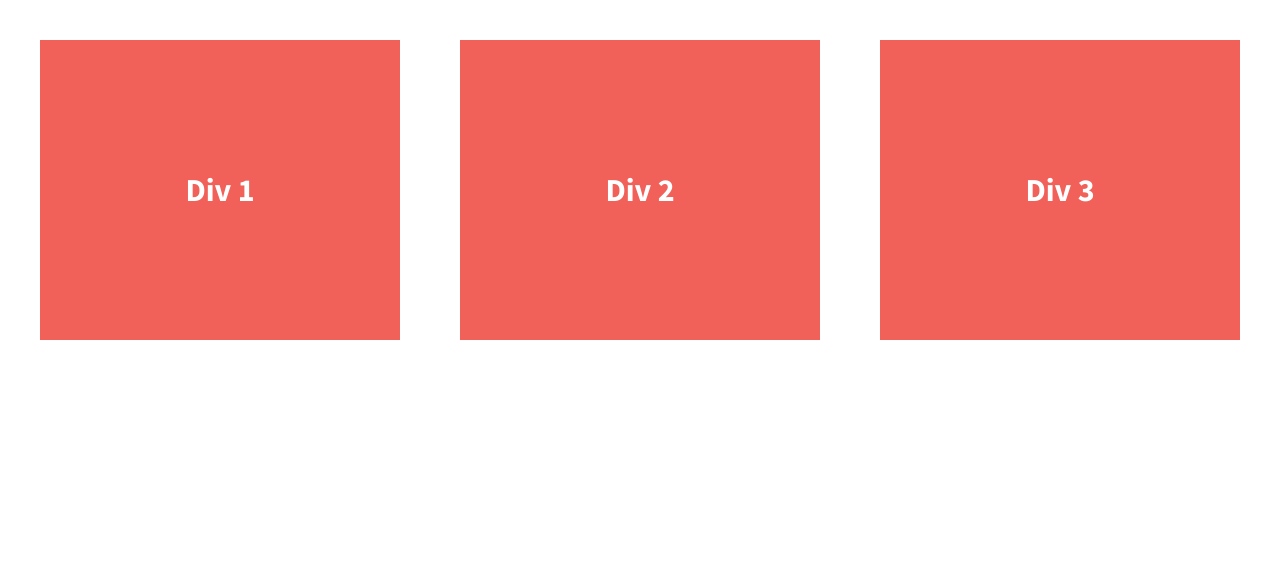
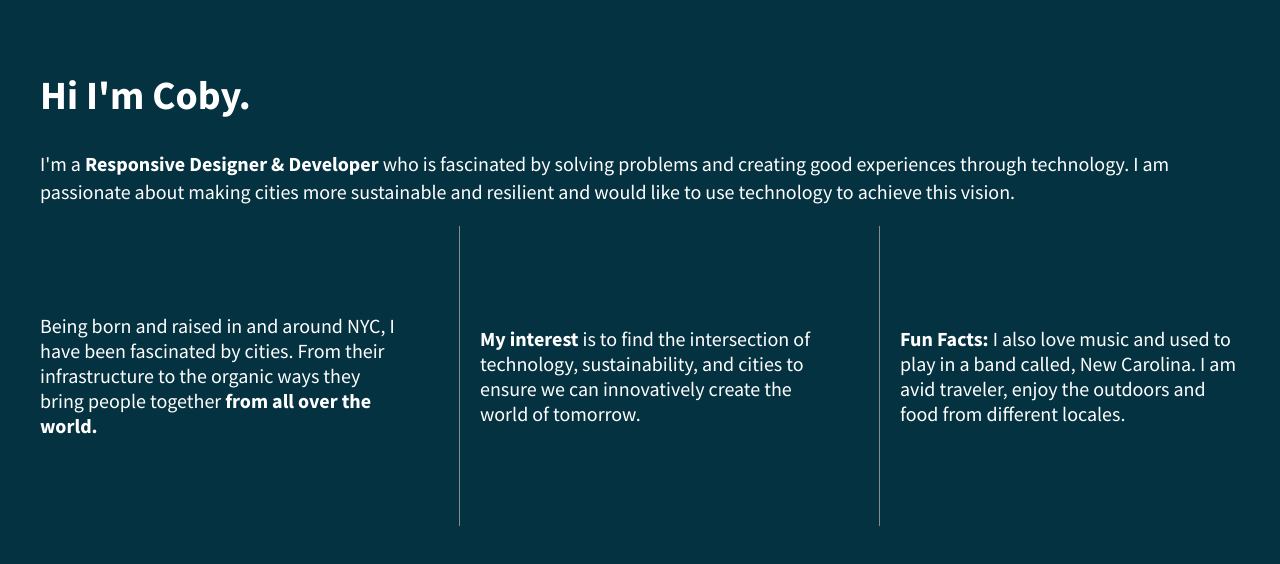
Before and after one commit to CobyKalter/divs-flexbox-starter, a plain HTML site: page index.html in a window 1280 px wide. Drawn offline with nearby package versions, Linux system fonts and the light colour scheme.

Commit message:
Added widget modules

```diff
--- a/css/main.css
+++ b/css/main.css
@@ -97,7 +97,7 @@ textarea {
 
 
 html {
-  background-color: #fff;
+  background-color: rgb(5, 50, 65);
   height: 100%;
 }
 
@@ -108,25 +108,45 @@ body {
   height: 100%;
 }
 
+header {
+    color: #fff;
+}
+
 .wrapper {
   /*add display:flex and set justify-content to space-between*/
   display: flex;
-  font-weight: 700;
+  font-weight: 400;
   justify-content: space-between;
 }
 
 .div-1, .div-2, .div-3 {
   /*give the divs a width of 30%, add display:flex, set justify-content and align-items to center*/
+  display: flex;
+  justify-content: center;
   align-items: center;
   color: #fff;
-  display: flex;
-  justify-content: center;
-  line-height: 1.5em;
-  font-size: 1.6em;
-  background-color: #f16059;
+  line-height: 1.25em;
+  font-size: 1em;
   height: 300px;
   width: 30%;
 }
+span {
+    font-weight: 700;
+}
+
+.div-2 {
+    border-left: .5px solid rgb(139, 139, 139);
+}
+.div-3 {
+    border-left: .5px solid rgb(139, 139, 139);
+}
+.div-2 p {
+    padding-left: 20px;
+}
+.div-3 p {
+    padding-left: 20px;
+}
+
 
 
 
--- a/index.html
+++ b/index.html
@@ -20,16 +20,19 @@
         <!--[if lt IE 8]>
             <p class="browserupgrade">You are using an <strong>outdated</strong> browser. Please <a href="http://browsehappy.com/">upgrade your browser</a> to improve your experience.</p>
         <![endif]-->
-
+       <header>
+        <h1>Hi I'm Coby.</h1>
+        <p>I'm a <strong>Responsive Designer & Developer</strong> who is fascinated by solving problems and creating good experiences through technology. I am passionate about making cities more sustainable and resilient and would like to use technology to achieve this vision.</p>
+       </header>
         <section class="wrapper">
             <div class="div-1">
-                Div 1
+                <p>Being born and raised in and around NYC, I have been fascinated by cities. From their infrastructure to the organic ways they bring people together <span>from all over the world.</span></p>
             </div>
             <div class="div-2">
-                Div 2
+            <p><span>My interest</span> is to find the intersection of technology, sustainability, and cities to ensure we can innovatively create the world of tomorrow.</p>
             </div>
             <div class="div-3">
-                Div 3
+            <p><span>Fun Facts:</span> I also love music and used to play in a band called, New Carolina. I am avid traveler, enjoy the outdoors and food from different locales.</p>
             </div>
         </section>
 
```
